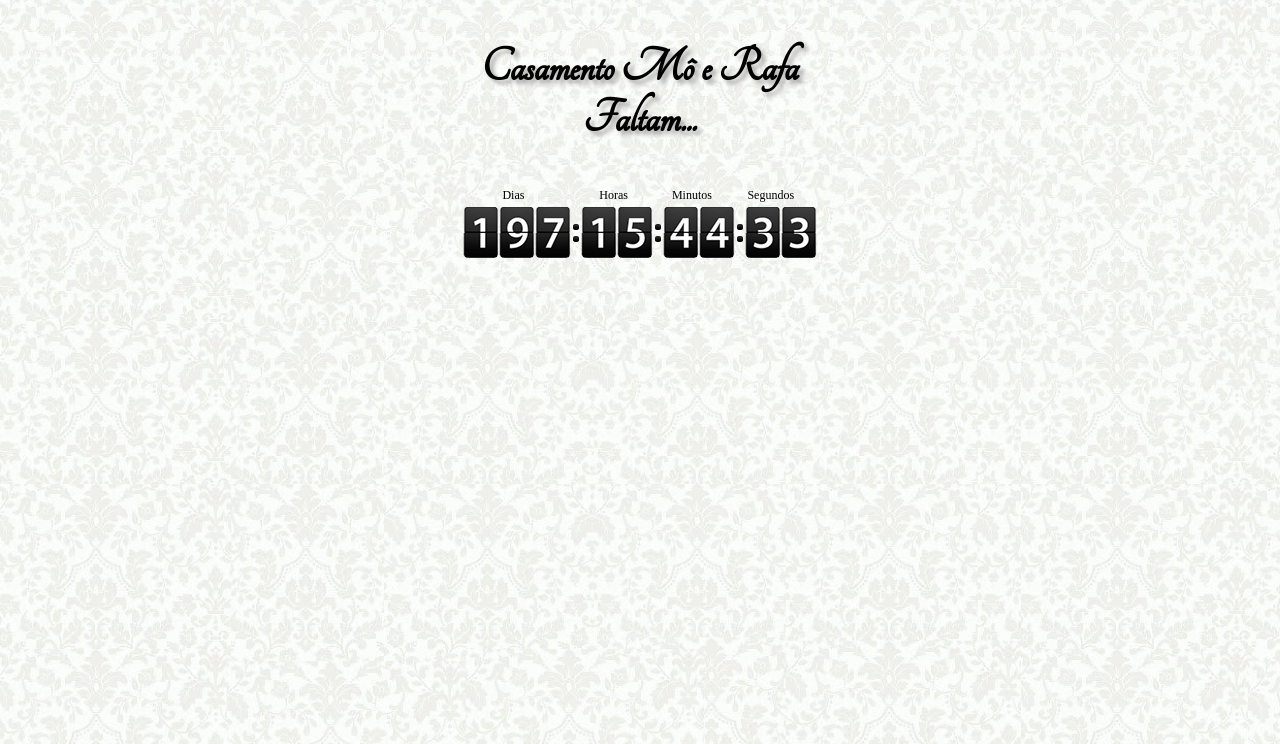
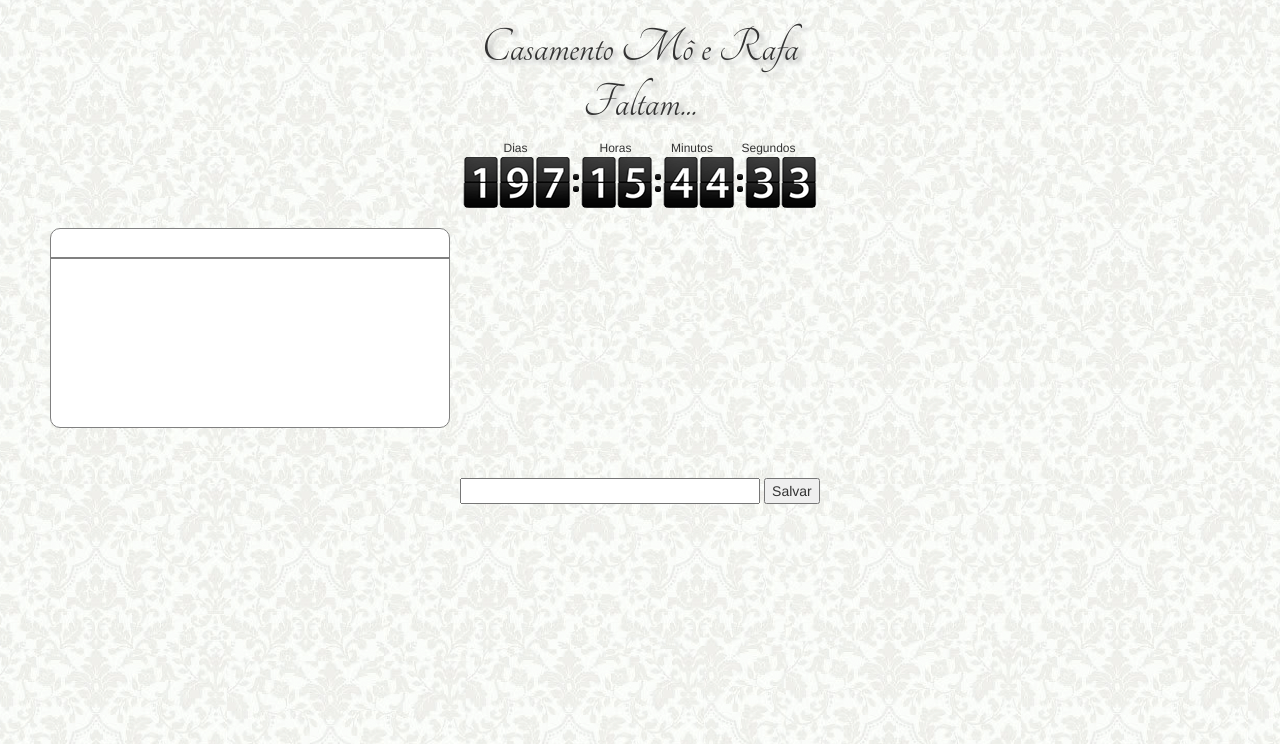
Before and after one commit to rafrsa/rafaelmonica, a PHP site: page / in a window 1280 px wide. Shown: the top 744 px of the page. Run offline with PHP 8.4, Linux system fonts and the light colour scheme; tables that the repository leaves empty or names only in its code hold one stand-in row (values such as "Sample post"); data that the repository does not hold is empty.

Commit message:
criando box para comentários

```diff
--- a/index.html
+++ b/index.php
@@ -7,6 +7,11 @@
 		<script type="text/javascript" src="jquery.min.js"></script>
 		<script type="text/javascript" src="jquery.flipcountdown.js"></script>
 		<link rel="stylesheet" type="text/css" href="jquery.flipcountdown.css" />
+
+        <link rel="stylesheet" type="text/css" href="https://maxcdn.bootstrapcdn.com/bootstrap/3.3.7/css/bootstrap.min.css" />
+        <script type="text/javascript" src="https://maxcdn.bootstrapcdn.com/bootstrap/3.3.7/js/bootstrap.min.js"></script>
+
+
 		<script>
 			jQuery(function($){
 				var i = 1000;
@@ -38,7 +43,7 @@
                                             <td style="width:105px;text-align:center;" class="dias">Dias</td>
                                             <td style="width:95px;text-align:center;" class="dias">Horas</td>
                                             <td style="width:58px;text-align:center;" class="dias">Minutos</td>
-                                            <td style="width:95px;text-align:center;" class="dias">Segundos</td>
+                                            <td style="width:95px;text-align:center;float:left" class="dias">Segundos</td>
                                     </tr>
                                     <tr>
                                             <td colspan="4"><span id="new_year"></span></td>
@@ -77,15 +82,59 @@
 				#main{
 					margin:0px auto;
 					padding:0px;
-					width: 360px;
+					width: 420px;
 					position: relative;
 				}
 
-                                #contagem
-                                {
-                                    margin: 0px auto;
-                                }
+                #contagem
+                {
+                    margin: 0px auto;
+                }
+
+                .inner{
+
+                    float: left;
+                    width: 100%;
+
+                    width: 400px;
+                    height: 200px;
+                    background-color: white;
+                    margin-left: 50px;
+                    margin-top: 15px;
+                    border-radius: 10px;
+                    border: 1px solid gray;
+                }
+
+                @media (min-width:100%){
+                    .inner{
+                        width: 50%;
+                    }
+
 			</style>
 		</div>
+
+        <?php
+            $con = mysqli_connect("br52.hostgator.com.br","rafae415_user","admin","rafae415_rafaelmonica");
+            $sql = "select * from depoimentos";
+            $res = mysqli_query($con,$sql)->fetch_assoc();
+
+        ?>
+
+    <div style="width: 100%;">
+
+        <?php
+        foreach ($res as $key => $value) {
+                echo '<div class="inner">
+                        <div style="100%;height: 30px; border-bottom: 2px solid gray;"></div>
+                    </div>';
+            }
+        ?>
+    </div>
+
+    <div class="clearfix"></div>
+    <div style="text-align: center; margin-top: 50px">
+        <input type="text" style="width: 300px;"/>
+        <input type="button" value="Salvar"/>
+    </div>
 	</body>
 </html>
```
